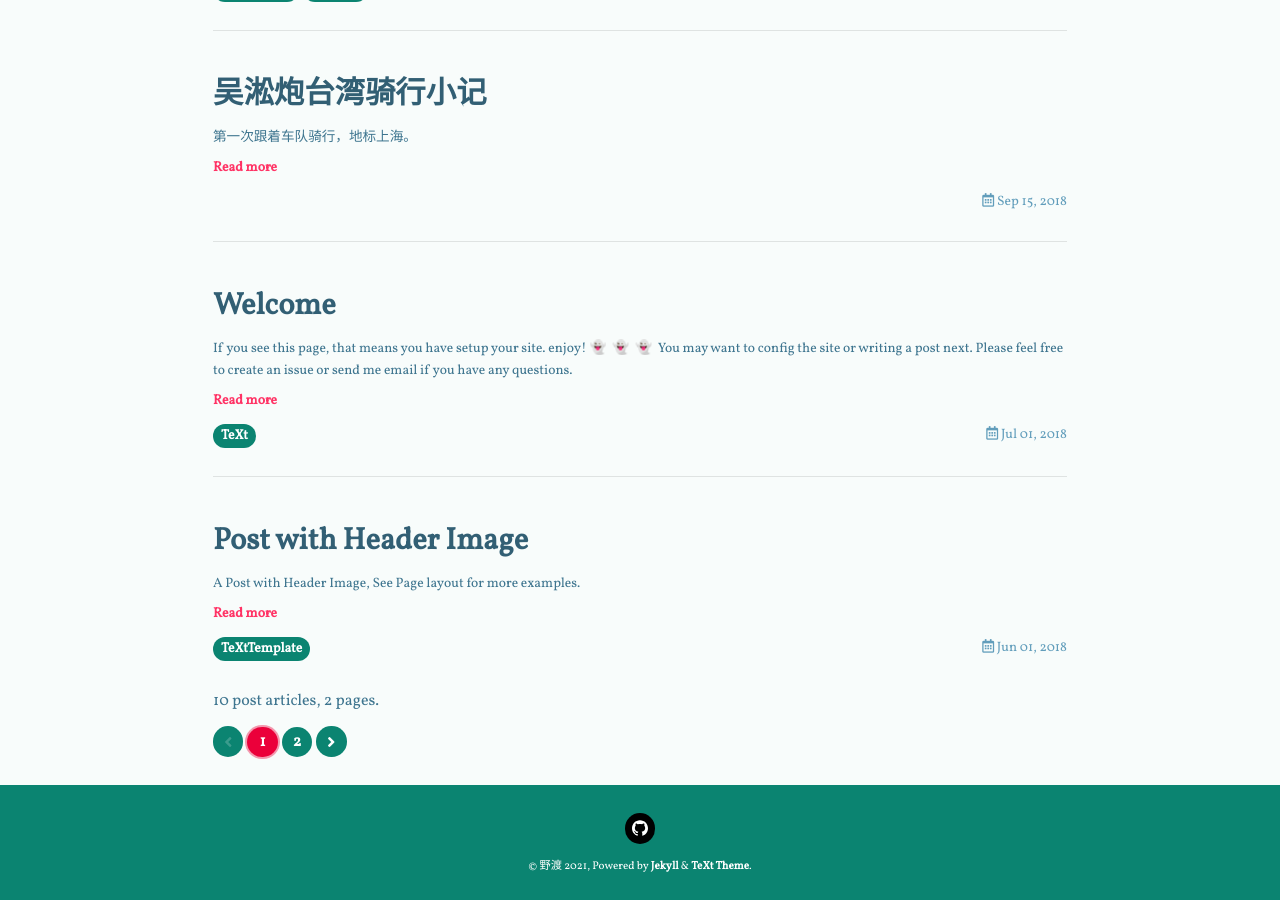
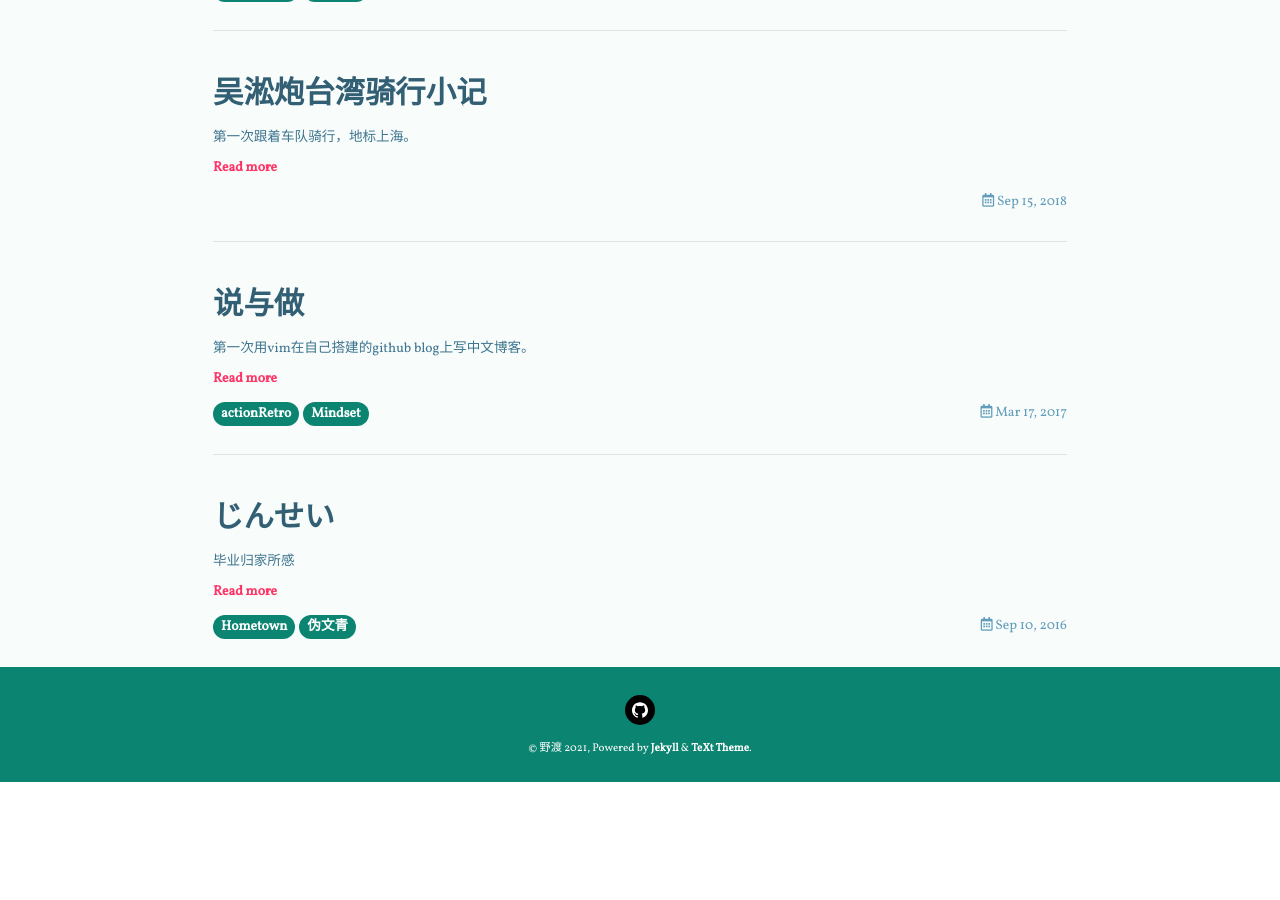
Before and after one commit to aoihanna/intowild, a Jekyll site: the page built from index.html, in a window 1280 px wide and 900 px high, scrolled down 1196 px. Built offline with Jekyll 4.4.1, drawn with Linux system fonts in a browser that asks for light colours; nearby versions of some CDN libraries; emoji names are drawn with the system emoji font; the list of posts is cut into pages by our own code; after the commit the page ends 1978 px from its top, so only the background shows below that.

Commit message:
revise format

```diff
--- a/_posts/templates/2018-06-01-header-image.md
+++ /dev/null
@@ -1,12 +0,0 @@
----
-title: Post with Header Image
-tags: TeXtTemplate
-article_header:
-  type: cover
-  image:
-    src: /screenshot.jpg
----
-
-A Post with Header Image, See [Page layout](https://kitian616.github.io/jekyll-TeXt-theme/samples.html#page-layout) for more examples.
-
-<!--more-->
--- a/_posts/templates/2018-07-01-welcome.md
+++ /dev/null
@@ -1,16 +0,0 @@
----
-title: Welcome
-tags: TeXt
----
-
-If you see this page, that means you have setup your site. enjoy! :ghost: :ghost: :ghost:
-
-You may want to [config the site](https://kitian616.github.io/jekyll-TeXt-theme/docs/en/configuration) or [writing a post](https://kitian616.github.io/jekyll-TeXt-theme/docs/en/writing-posts) next. Please feel free to [create an issue](https://github.com/kitian616/jekyll-TeXt-theme/issues) or [send me email](mailto:kitian616@outlook.com) if you have any questions.
-
-<!--more-->
-
----
-
-If you like TeXt, don't forget to give me a star. :star2:
-
-[![Star This Project](https://img.shields.io/github/stars/kitian616/jekyll-TeXt-theme.svg?label=Stars&style=social)](https://github.com/kitian616/jekyll-TeXt-theme/)
```
Also changed, not shown: _posts/2023-02-28-disappeared-time.md (+4 -5 lines), README-zh.md, README.md.
